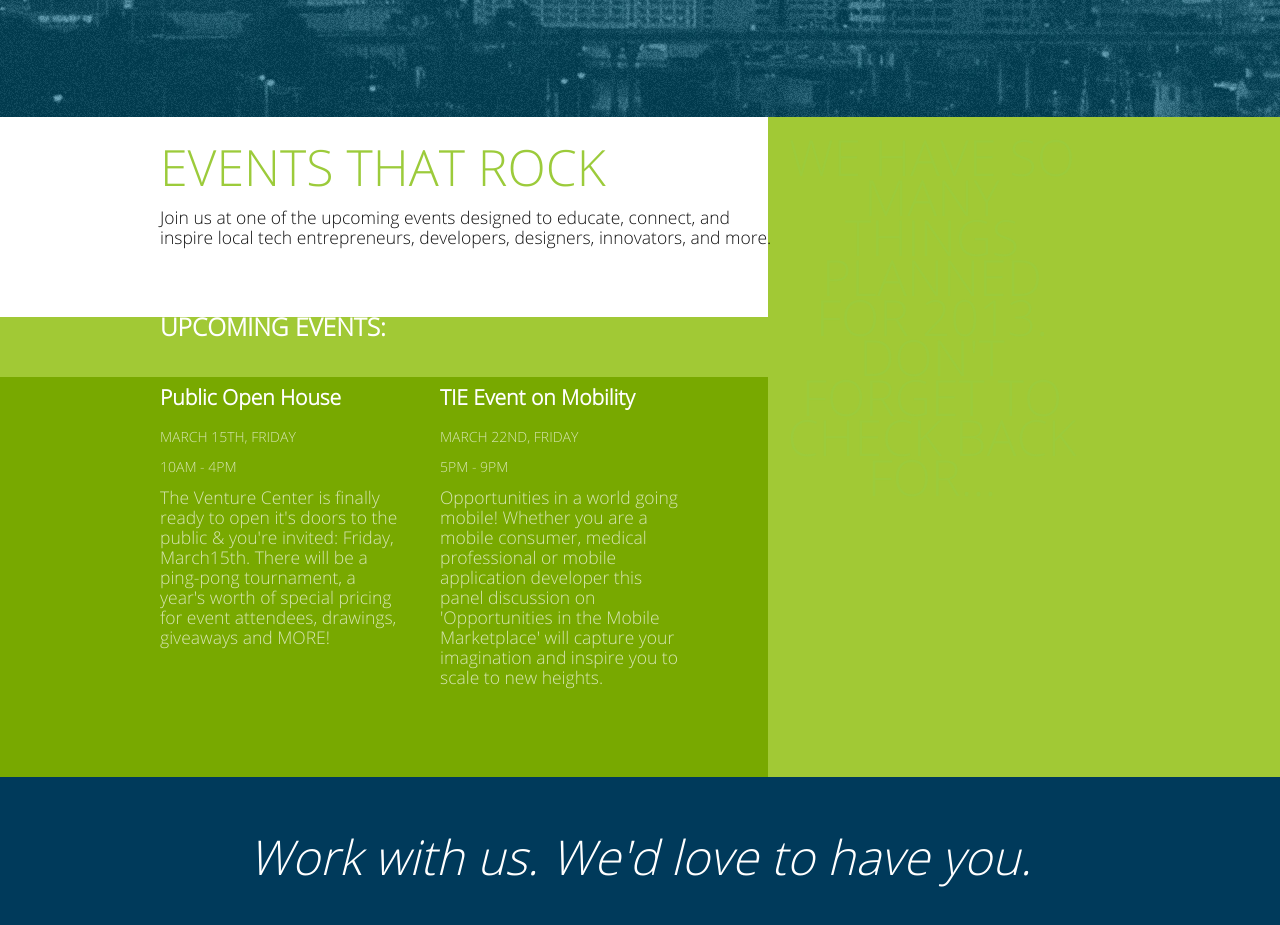
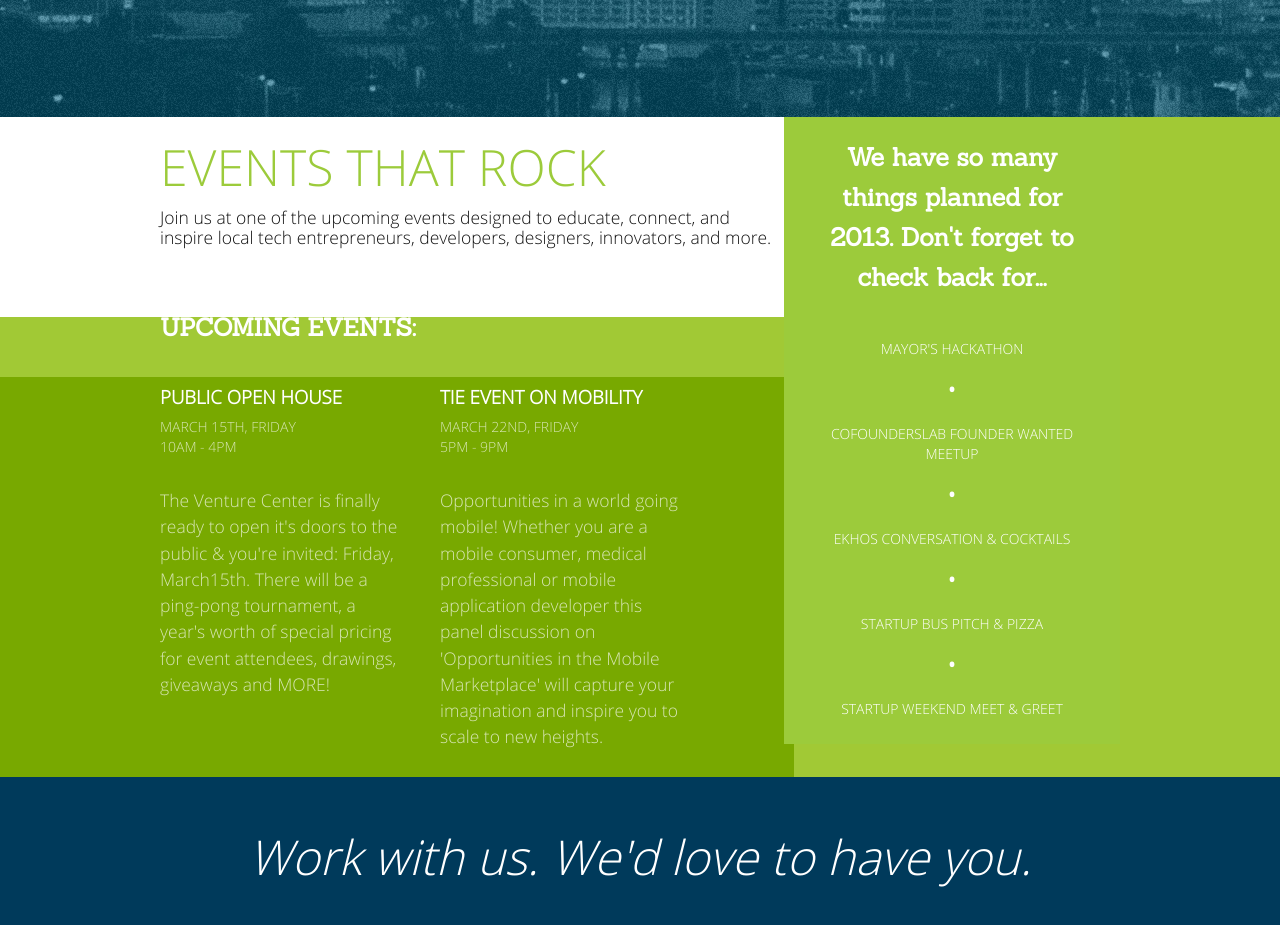
Before and after one commit to agoodman/1stwave, a plain HTML site: page public/index.html in a window 1280 px wide. Shown: the part 1845-2770 px from the top of the page. Drawn offline with nearby package versions, Linux system fonts and the light colour scheme.

Commit message:
added future events back; fixed h5 end tag typo; more event section style

```diff
--- a/public/index.html
+++ b/public/index.html
@@ -131,7 +131,7 @@
 		      <ul class="events">
 		        <li class="event-listing">
 		          <h4>Public Open House</h4>
-		          <h5>March 15th, Friday<h5>
+		          <h5>March 15th, Friday</h5>
 		          <h5>10AM - 4PM</h5>
 
 		          <p>The Venture Center is finally ready to open it's doors to the public & you're invited: Friday, March15th. There will be a ping-pong tournament, a year's worth of special pricing for event attendees, drawings, giveaways and MORE!</p>
@@ -147,9 +147,16 @@
 		    </div>
 		  </div>
 
-		   <div class="column2">
-		     <h1>We have so many things planned for 2013. Don't forget to check back for...</h1>
+		   <div id="futureEvents" class="column2">
+		     <h2>We have so many things planned for 2013. Don't forget to check back for...</h2>
 			 <hr />
+				<ul>
+					<li>Mayor's Hackathon</li>
+					<li>Cofounderslab Founder Wanted Meetup</li>
+					<li>Ekhos Conversation &amp; Cocktails</li>
+					<li>Startup Bus Pitch &amp; Pizza</li>
+					<li>Startup Weekend Meet &amp; Greet</li>
+				</ul>
 		   </div>
 		</div>
 	</section>
--- a/public/stylesheets/style.css
+++ b/public/stylesheets/style.css
@@ -99,25 +99,27 @@
 #events h2 {
 	font-family: Sanchez Regular;
 	font-size: 25px;
-	padding: 50px;
+	padding: 0 30px;
 	background: #9ccb3b;
+	margin-top: 20px;
 }
 
 #events h3 {
 	text-transform: uppercase;
+	font-family: Sanchez Regular;
 }
 
 #events h4 {
 	font-family: Open Sans Light;
-	font-size: 1.5em;
-	padding-bottom: 10px;
-
+	font-size: 14pt;
+	text-transform: uppercase;
 }
 
 #events h5 {
 	text-transform: uppercase;
 	font-weight: 100;
 	color: rgba(255,255,255,.7);
+	margin: 0 0 30px 0;
 }
 
 #events h4 + h5 {
@@ -135,6 +137,7 @@
 #events h5 + p {
 	color: rgba(255,255,255,.7);
 	font-weight: 100;
+	line-height: 1.5em;
 }
 
 #futureEvents {
@@ -587,7 +590,7 @@ section#events {
   position: absolute;
   left: 0px;
   top: 0px;
-  width: 60%;
+  width: 62%;
   z-index: 0;
 }
 
@@ -598,7 +601,7 @@ section#events {
   position: absolute;
   left: 0px;
   top: 100px;
-  width: 60%;
+  width: 62%;
   z-index: 0;
 }
 
@@ -609,7 +612,7 @@ section#events {
   margin: 0;
   left: 0px;
   top: 260px;
-  width: 60%;
+  width: 62%;
   z-index: 0;
 }
 
```
